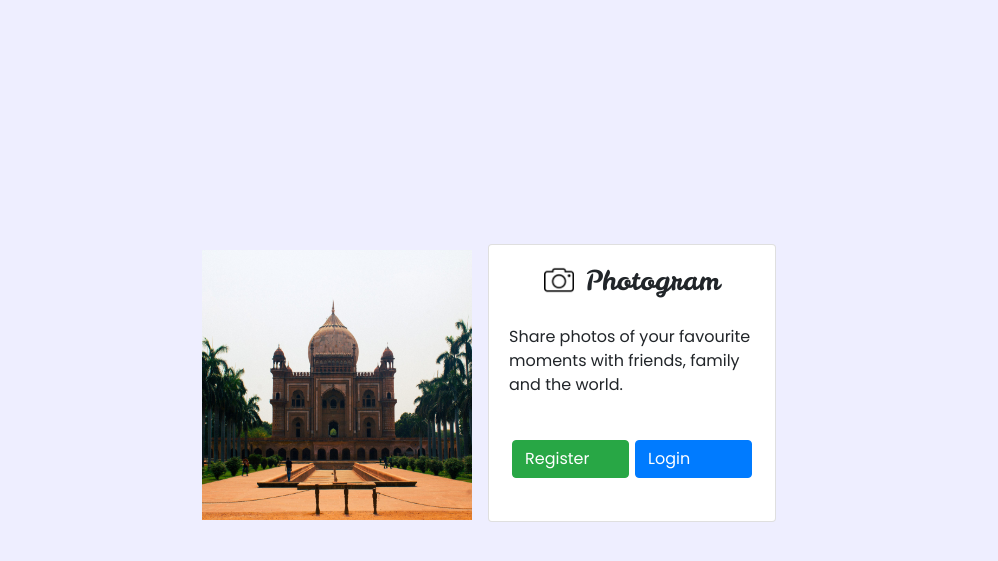
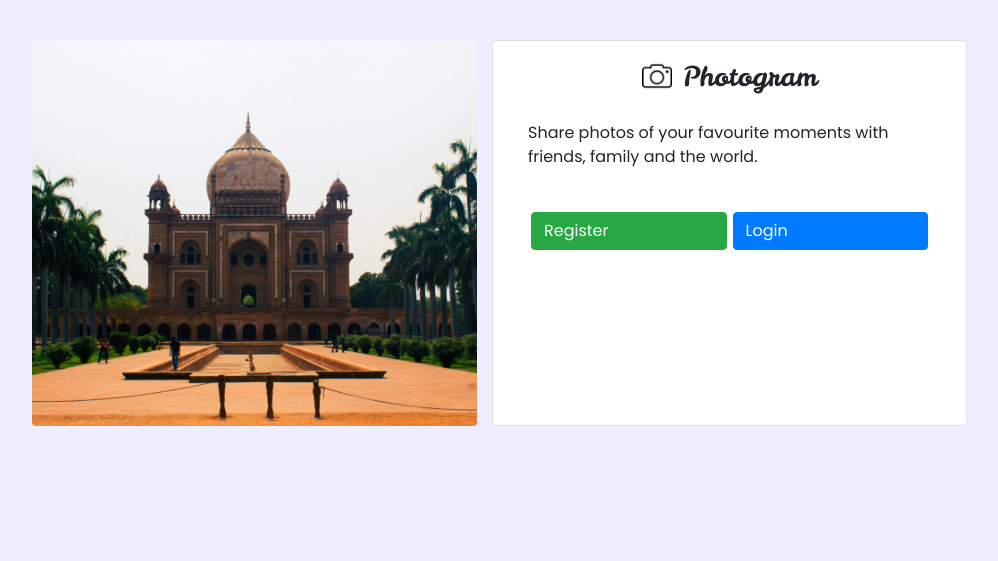
Before and after one commit to Gabrielle-Joy/info3180-project2, a Flask app: page / in a window 1280 px wide. Shown: the part 56-617 px from the top of the page, without its empty margins (148-1146 px from the left). Run offline with Flask 2, Linux system fonts and the light colour scheme; some libraries are stand-ins or nearby versions.

Commit message:
Home page layout adjustment

```diff
--- a/app/static/css/app.css
+++ b/app/static/css/app.css
@@ -44,10 +44,10 @@ footer  {
 
 
   .home-image {
-      float: left;
-      border-radius: .25rem;
-      padding-top: 0.4rem;
-      padding-right: 1rem;
+      /* float: left; */
+      /* border-radius: .25rem; */
+      /* padding-top: 0.4rem; */
+      /* padding-right: 1rem; */
   }
 
   .home-card {
--- a/app/static/js/app.js
+++ b/app/static/js/app.js
@@ -123,11 +123,12 @@ const Feedback = Vue.component('feedback', {
 /* Router Components */
 const Home = Vue.component('home', {
   template: `
-  <div class="centered">
-    <div class="home-image">
-      <img src="../static/images/dark-labs.jpg" width="270" height="270" alt="black girl in orange crew t-shirt"/>
+  <div class="row">
+    <div class="col-sm-1"></div>
+    <div class="col-sm-5">
+      <img src="../static/images/dark-labs.jpg" alt="Tahj-Mahj" class="img-fluid rounded"/>
     </div>
-    <div class="card home-card" style="width: 18rem;">
+    <div class="card home-card col-sm-5">
       <div class="card-body">
         <h5 class="card-title curly">
         <img src="../static/images/interface.png" class="nav-logo d-inline-block align-top" width="30" height="30" alt="Photogram logo"/>
@@ -141,6 +142,7 @@ const Home = Vue.component('home', {
         </div>
       </div>
     </div>
+    <div class="col-sm-1"></div>
   </div>
   `,
   data: function () {
```
